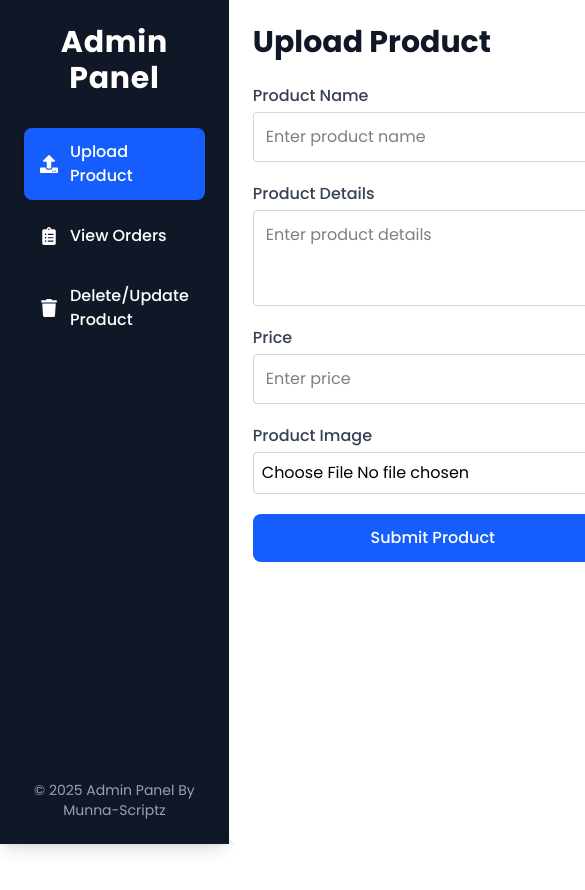
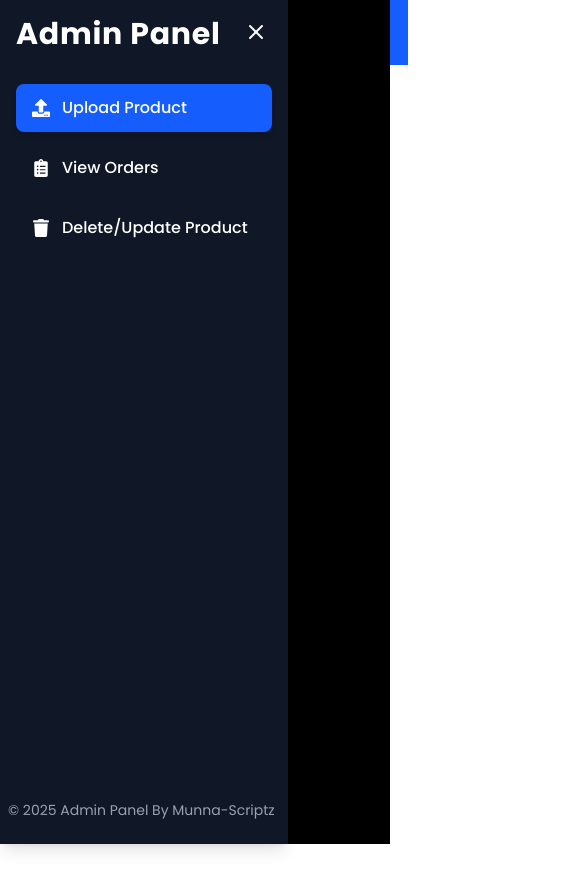
Before and after one commit to Munna-Scriptz/Business-e-commerce, a React (Vite) app: page /admin in a window 390 px wide. Shown: the top 890 px of the page, 585 px wide, since content can reach past the window. Before the commit the page ends 844 px from the top, so only its background shows below. Built offline with nearby package versions, Linux system fonts and the light colour scheme.

Commit message:
Admin panel Navbar complete

```diff
--- a/src/layout/AdminLayout.jsx
+++ b/src/layout/AdminLayout.jsx
@@ -1,9 +1,11 @@
-import React from 'react';
-import { Link, Outlet, useLocation } from 'react-router';
-import { FaUpload, FaClipboardList, FaTrash } from 'react-icons/fa';
+import React, { useState } from "react";
+import { Link, Outlet, useLocation } from "react-router";
+import { FaUpload, FaClipboardList, FaTrash } from "react-icons/fa";
+import { FiMenu, FiX } from "react-icons/fi";
 
 const AdminLayout = () => {
   const location = useLocation();
+  const [isOpen, setIsOpen] = useState(true);
 
   const links = [
     { name: "Upload Product", to: "/admin", icon: <FaUpload /> },
@@ -14,13 +16,27 @@ const AdminLayout = () => {
   return (
     <div className="flex min-h-screen">
       {/* Sidebar */}
-      <aside className="w-74 bg-gray-900 text-white p-6 sticky top-0 flex flex-col h-screen shadow-lg">
-        <h2 className="text-3xl font-bold mb-8 text-center tracking-wide">Admin Panel</h2>
+      <aside
+        className={`fixed top-0 left-0 h-screen w-72 bg-gray-900 text-white p-4 shadow-lg z-50 transform transition-transform duration-300
+        ${isOpen ? "translate-x-0" : "-translate-x-full"} md:translate-x-0`}
+      >
+        {/* Close Button for mobile */}
+        <button
+          className="md:hidden absolute top-5 right-5 text-2xl cursor-pointer"
+          onClick={() => setIsOpen(false)}
+        >
+          <FiX />
+        </button>
+
+        <h2 className="text-3xl font-bold mb-8 md:text-center tracking-wide">
+          Admin Panel
+        </h2>
         <nav className="flex flex-col gap-3">
           {links.map((link, i) => (
             <Link
               key={i}
               to={link.to}
+              onClick={() => setIsOpen(false)} // auto close on mobile
               className={`flex items-center gap-3 px-4 py-3 rounded-lg transition-all ${
                 location.pathname === link.to
                   ? "bg-blue-600 shadow-md"
@@ -32,15 +48,35 @@ const AdminLayout = () => {
             </Link>
           ))}
         </nav>
-        <div className="mt-auto text-center text-gray-400 text-sm">
+        <div className="absolute bottom-6 left-2 text-center text-gray-400 text-sm">
           &copy; 2025 Admin Panel By Munna-Scriptz
         </div>
       </aside>
 
       {/* Main content */}
-      <main className="flex-1 bg-gray-100 min-h-screen rounded-l-3xl shadow-inner">
+      <main className="flex-1 bg-gray-100 min-h-screen rounded-l-3xl shadow-inner md:ml-72 relative">
+        {/* Mobile Menu Button */}
+        <div className="bg-blue-600 text-white w-full h-[65px] flex items-center justify-between px-4 md:hidden">
+          <h2 className="text-lg font-bold text-center tracking-wide">
+            Admin Panel
+          </h2>
+          <button
+            className="md:hidden text-3xl cursor-pointer"
+            onClick={() => setIsOpen(true)}
+          >
+            <FiMenu />
+          </button>
+        </div>
         <Outlet />
       </main>
+
+      {/* Dark overlay when sidebar open on mobile */}
+      {isOpen && (
+        <div
+          className="fixed inset-0 bg-black bg-opacity-50 z-40 md:hidden"
+          onClick={() => setIsOpen(false)}
+        ></div>
+      )}
     </div>
   );
 };
```
